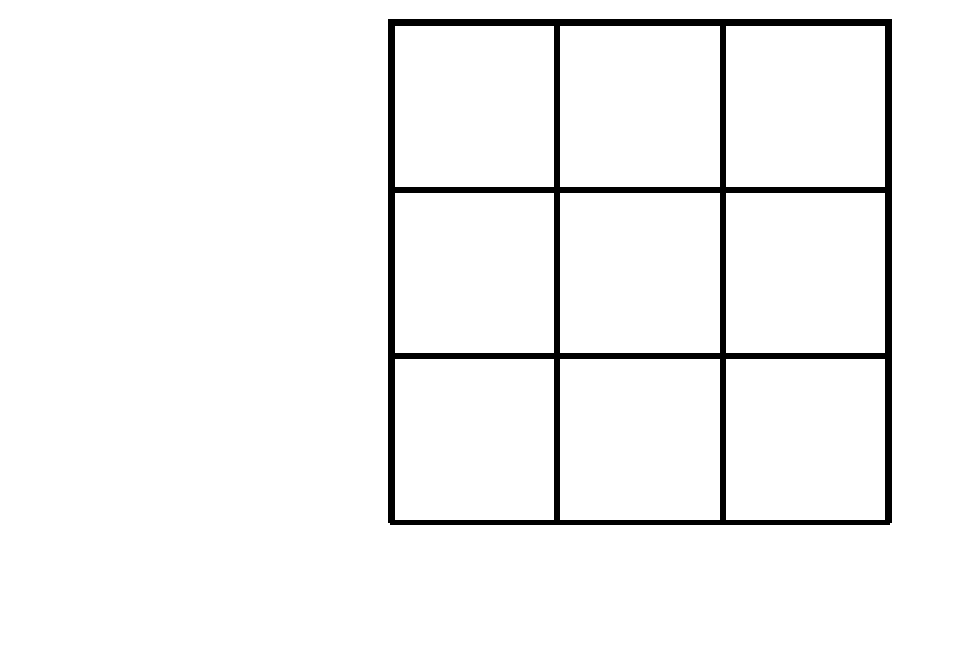
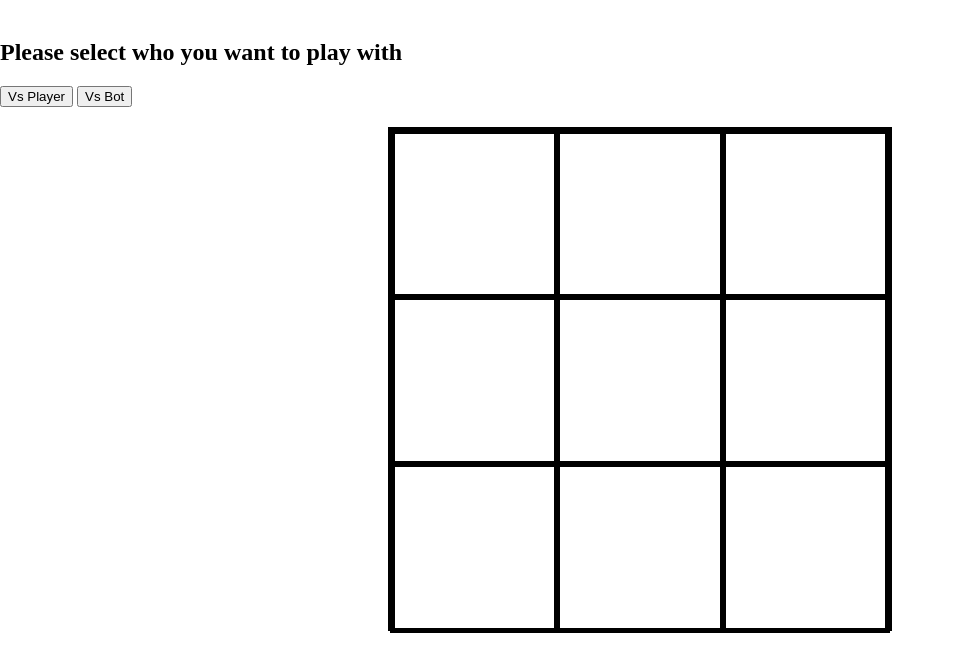
Before and after one commit to yogesh200002/tic-tac-toe, a plain HTML site: page index.html in a window 1280 px wide. Shown: the part 61-732 px from the top of the page, without its empty margins (0-955 px from the left). Drawn offline with Linux system fonts and the light colour scheme.

Commit message:
Add buttons and current player display.

```diff
--- a/index.html
+++ b/index.html
@@ -10,6 +10,16 @@
 </head>
 <body>
     <h1>Tic Tac Toe</h1>
+    <div class="selection">
+        <h2>Please select who you want to play with</h2>
+        <div class="buttons">
+            <button id="playerButton">Vs Player</button>
+            <button id="botButton">Vs Bot</button>
+        </div>
+    </div>
+    <div class="playerDisplay">
+        <h2></h2>
+    </div>
     <div class="container">
         <div class="grid">
 
```
